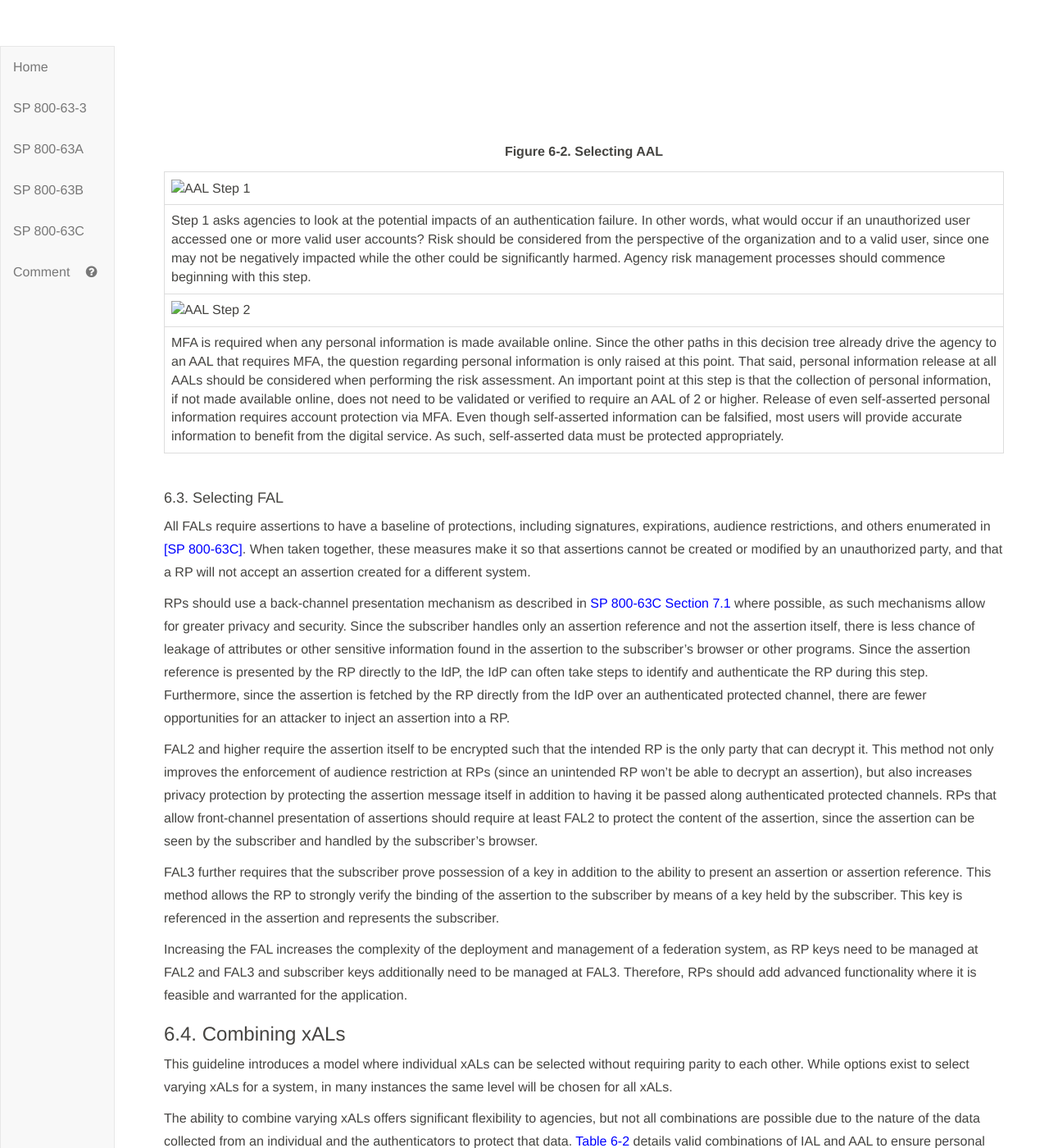
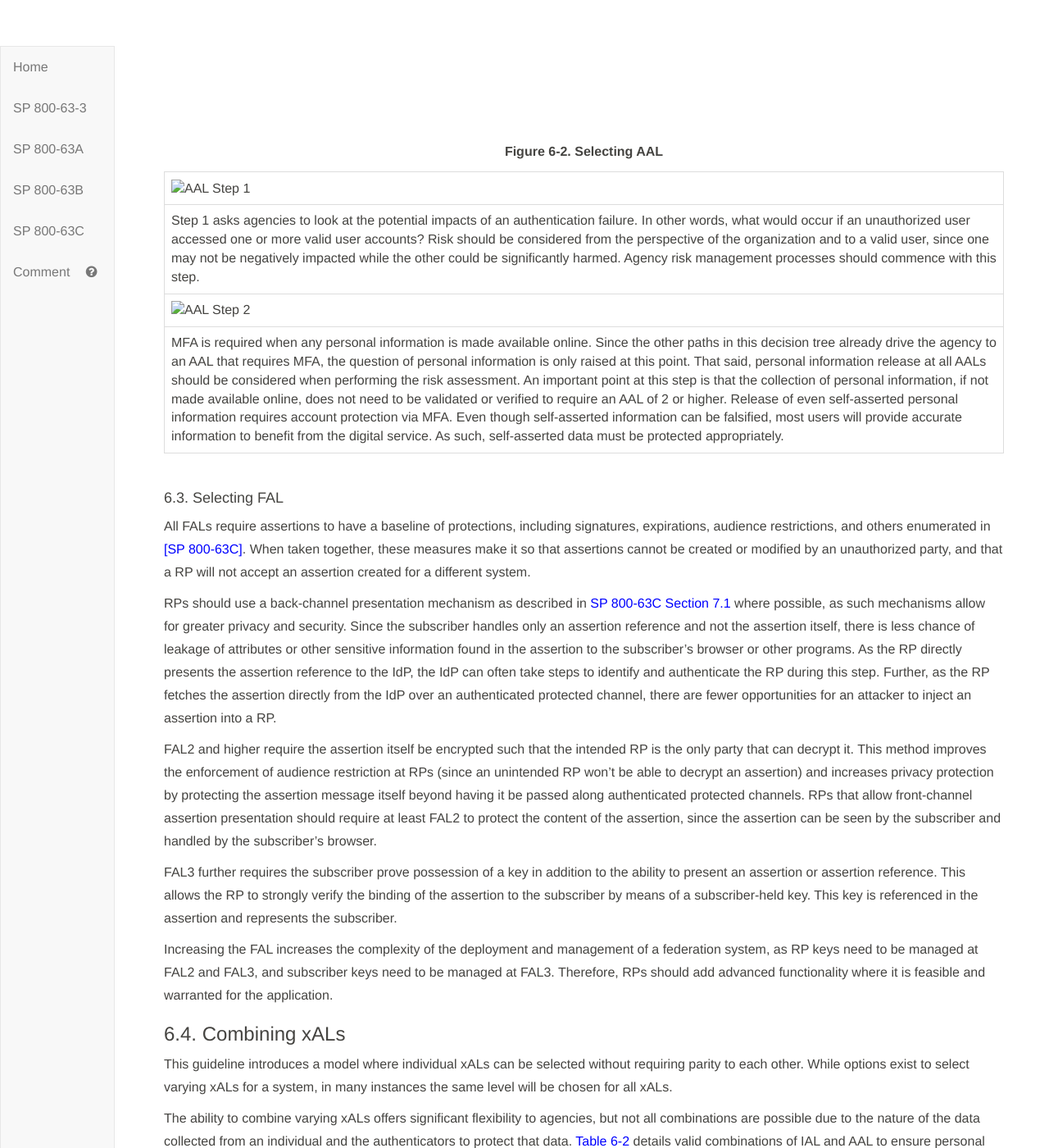
Before and after one commit to usnistgov/800-63-3, a Jekyll site: the page built from sp800-63-3/sec6_xAL.md, in a window 1280 px wide and 1400 px high, scrolled down 5438 px. Shown: the whole window at 82% size. Built offline with Jekyll 4.4.1, drawn with Linux system fonts in a browser that asks for light colours; our own code applies the rules of GitHub Pages for plain Markdown files; some of the changed text lies outside the part shown.

Commit message:
Copyediting

```diff
--- a/sp800-63-3/sec6_xAL.md
+++ b/sp800-63-3/sec6_xAL.md
@@ -6,9 +6,9 @@
 
 _This section is normative._
 
-The results of the risk assessment are the primary factor in selecting the most appropriate levels. This section details how to apply the results of the risk assessment with additional factors unrelated to risk to determine the most advantageous xAL selection.
+The risk assessment results are the primary factor in selecting the most appropriate levels. This section details how to apply the results of the risk assessment with additional factors unrelated to risk to determine the most advantageous xAL selection.
 
-First, compare the impact profile from the risk assessment to the impact profiles associated with each assurance level, as shown in [Table 6-1](#63Sec6-Table6-1) below. To determine the required assurance level, find the lowest level whose impact profile meets or exceeds the potential impact for every category analyzed in the risk assessment.
+First, compare the risk assessment impact profile to the impact profiles associated with each assurance level, as shown in [Table 6-1](#63Sec6-Table6-1) below. To determine the required assurance level, find the lowest level whose impact profile meets or exceeds the potential impact for every category analyzed in the risk assessment.
 
 <a name="63Sec6-Table6-1"></a>
 <div class="text-center" markdown="1">
@@ -116,7 +116,7 @@
     <td><img src="sp800-63-3/media/ial-step3.png" alt="IAL Step 3"/></td>
   </tr>
   <tr>
-   <td>At this point, the agency understands that some level of proofing is required. Step 3 is intended to look at the potential impacts of an identity proofing failure to determine if IAL2 or IAL3 is the most appropriate selection. The primary identity proofing failure an agency may encounter is accepting a falsified identity as true, therefore providing a service or benefit to the wrong or ineligible person. In addition, proofing, when not required, or collecting more information than needed, is a risk in and of itself. Hence, obtaining verified attribute information when not needed is also considered an identity proofing failure. This step should identify if the agency answered Step 1 and 2 incorrectly, realizing they do not need personal information to deliver the service. Risk should be considered from the perspective of the organization and to the user, since one may not be negatively impacted while the other could be significantly harmed. Agency risk management processes should commence beginning with this step.</td>
+   <td>At this point, the agency understands that some level of proofing is required. Step 3 is intended to look at the potential impacts of an identity proofing failure to determine if IAL2 or IAL3 is the most appropriate selection. The primary identity proofing failure an agency may encounter is accepting a falsified identity as true, therefore providing a service or benefit to the wrong or ineligible person. In addition, proofing, when not required, or collecting more information than needed, is a risk in and of itself. Hence, obtaining verified attribute information when not needed is also considered an identity proofing failure. This step should identify if the agency answered Step 1 and 2 incorrectly, realizing they do not need personal information to deliver the service. Risk should be considered from the perspective of the organization and to the user, since one may not be negatively impacted while the other could be significantly harmed. Agency risk management processes should commence with this step.</td>
   </tr>
   <tr>
     <td><img src="sp800-63-3/media/ial-step4.png" alt="IAL Step 4"/></td>
@@ -139,8 +139,7 @@
   </table>
 </div>
 
-
-> Note: Agencies should also consider the demographics of their constituents when selecting the most appropriate proofing process. While not a function of IAL selection, certain proofing process(es)  may be more appropriate for some demographics than others. Agencies will benefit from this type of analysis to ensure the greatest opportunity for their constituents to be proofed successfully.
+> Note: Agencies should also consider their constituents' demographics when selecting the most appropriate proofing process. While not a function of IAL selection, certain proofing process(es) may be more appropriate for some demographics than others. Agencies will benefit as this type of analysis ensures the greatest opportunity for their constituents to be proofed successfully.
 
 #### <a name="AAL_CYOA"></a> 6.2. Selecting AAL
 
@@ -161,34 +160,31 @@
     <td><img src="sp800-63-3/media/aal-step1.png" alt="AAL Step 1"/></td>
   </tr>
   <tr>
-   <td>Step 1 asks agencies to look at the potential impacts of an authentication failure. In other words, what would occur if an unauthorized user accessed one or more valid user accounts? Risk should be considered from the perspective of the organization and to a valid user, since one may not be negatively impacted while the other could be significantly harmed. Agency risk management processes should commence beginning with this step.</td>
+   <td>Step 1 asks agencies to look at the potential impacts of an authentication failure. In other words, what would occur if an unauthorized user accessed one or more valid user accounts? Risk should be considered from the perspective of the organization and to a valid user, since one may not be negatively impacted while the other could be significantly harmed. Agency risk management processes should commence with this step.</td>
   </tr>
   <tr>
     <td><img src="sp800-63-3/media/aal-step2.png" alt="AAL Step 2"/></td>
   </tr>
   <tr>
 
-   <td>MFA is required when any personal information is made available online. Since the other paths in this decision tree already drive the agency to an AAL that requires MFA, the question regarding personal information is only raised at this point. That said, personal information release at all AALs should be considered when performing the risk assessment. An important point at this step is that the collection of personal information, if not made available online, does not need to be validated or verified to require an AAL of 2 or higher. Release of even self-asserted personal information requires account protection via MFA. Even though self-asserted information can be falsified, most users will provide accurate information to benefit from the digital service. As such, self-asserted data must be protected appropriately.</td>
+   <td>MFA is required when any personal information is made available online. Since the other paths in this decision tree already drive the agency to an AAL that requires MFA, the question of personal information is only raised at this point. That said, personal information release at all AALs should be considered when performing the risk assessment. An important point at this step is that the collection of personal information, if not made available online, does not need to be validated or verified to require an AAL of 2 or higher. Release of even self-asserted personal information requires account protection via MFA. Even though self-asserted information can be falsified, most users will provide accurate information to benefit from the digital service. As such, self-asserted data must be protected appropriately.</td>
 
   </tr>
 
   </table>
 </div>
 
-
-
 #### <a name="FAL_CYOA"></a> 6.3. Selecting FAL
 
 All FALs require assertions to have a baseline of protections, including signatures, expirations, audience restrictions, and others enumerated in [[SP 800-63C]](sp800-63c.html#assertions). When taken together, these measures make it so that assertions cannot be created or modified by an unauthorized party, and that a RP will not accept an assertion created for a different system.
 
-RPs should use a back-channel presentation mechanism as described in [SP 800-63C Section 7.1](sp800-63c.html#back-channel) where possible, as such mechanisms allow for greater privacy and security. Since the subscriber handles only an assertion reference and not the assertion itself, there is less chance of leakage of attributes or other sensitive information found in the assertion to the subscriber's browser or other programs. Since the assertion reference is presented by the RP directly to the IdP, the IdP can often take steps to identify and authenticate the RP during this step. Furthermore, since the assertion is fetched by the RP directly from the IdP over an authenticated protected channel, there are fewer opportunities for an attacker to inject an assertion into a RP.
+RPs should use a back-channel presentation mechanism as described in [SP 800-63C Section 7.1](sp800-63c.html#back-channel) where possible, as such mechanisms allow for greater privacy and security. Since the subscriber handles only an assertion reference and not the assertion itself, there is less chance of leakage of attributes or other sensitive information found in the assertion to the subscriber's browser or other programs. As the RP directly presents the assertion reference to the IdP, the IdP can often take steps to identify and authenticate the RP during this step. Further, as the RP fetches the assertion directly from the IdP over an authenticated protected channel, there are fewer opportunities for an attacker to inject an assertion into a RP.
 
-FAL2 and higher require the assertion itself to be encrypted such that the intended RP is the only party that can decrypt it. This method not only improves the enforcement of audience restriction at RPs (since an unintended RP won't be able to decrypt an assertion), but also increases privacy protection by protecting the assertion message itself in addition to having it be passed along authenticated protected channels. RPs that allow front-channel presentation of assertions should require at least FAL2 to protect the content of the assertion, since the assertion can be seen by the subscriber and handled by the subscriber's browser.
+FAL2 and higher require the assertion itself be encrypted such that the intended RP is the only party that can decrypt it. This method improves the enforcement of audience restriction at RPs (since an unintended RP won't be able to decrypt an assertion) and increases privacy protection by protecting the assertion message itself beyond having it be passed along authenticated protected channels. RPs that allow front-channel assertion presentation should require at least FAL2 to protect the content of the assertion, since the assertion can be seen by the subscriber and handled by the subscriber's browser.
 
-FAL3 further requires that the subscriber prove possession of a key in addition to the ability to present an assertion or assertion reference. This method allows the RP to strongly verify the binding of the assertion to the subscriber by means of a key held by the subscriber. This key is referenced in the assertion and represents the subscriber.
+FAL3 further requires the subscriber prove possession of a key in addition to the ability to present an assertion or assertion reference. This allows the RP to strongly verify the binding of the assertion to the subscriber by means of a subscriber-held key. This key is referenced in the assertion and represents the subscriber.
 
-Increasing the FAL increases the complexity of the deployment and management of a federation system, as RP keys need to be managed at FAL2 and FAL3 and subscriber keys additionally need to be managed at FAL3. Therefore, RPs should add advanced functionality where it is feasible and warranted for the application.
-
+Increasing the FAL increases the complexity of the deployment and management of a federation system, as RP keys need to be managed at FAL2 and FAL3, and subscriber keys need to be managed at FAL3. Therefore, RPs should add advanced functionality where it is feasible and warranted for the application.
 
 ### 6.4. Combining xALs
 
```
Also changed, not shown: other parts of sp800-63-3/sec6_xAL.md (+7 -7 lines).
